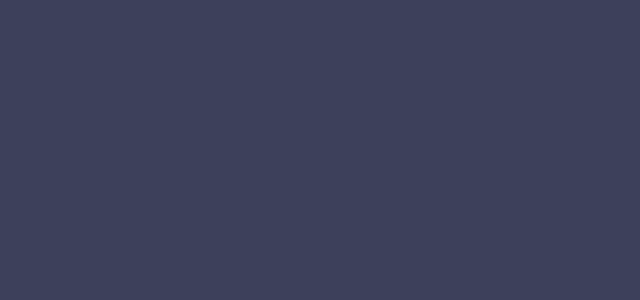
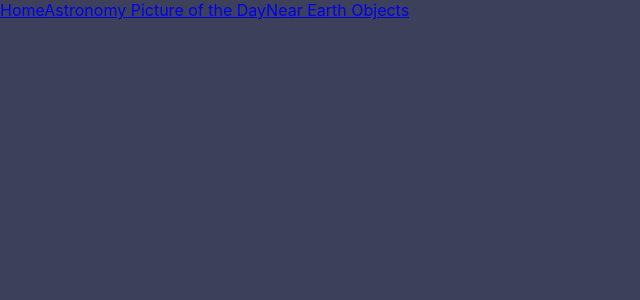
Before and after one commit to elijahlc/cosmic-explorer, a React (Create React App) app: page / in a window 1280 px wide. Shown: the top 300 px of the page, without its empty margins (0-640 px from the left). Built offline with nearby package versions, Linux system fonts and the light colour scheme.

Commit message:
navbar mvp

```diff
--- a/src/App.js
+++ b/src/App.js
@@ -1,7 +1,15 @@
+import { Routes, Route } from 'react-router-dom';
+
+import Nav from './Components/Nav';
+
 import './App.css';
 
 function App() {
-	return <div className="App"></div>;
+	return (
+		<div className="App">
+			<Nav />
+		</div>
+	);
 }
 
 export default App;
--- /dev/null
+++ b/src/Components/Nav.js
@@ -0,0 +1,14 @@
+import React from 'react';
+import { Link } from 'react-router-dom';
+
+const Nav = () => {
+	return (
+		<nav>
+			<Link>Home</Link>
+			<Link>Astronomy Picture of the Day</Link>
+			<Link>Near Earth Objects</Link>
+		</nav>
+	);
+};
+
+export default Nav;
--- a/src/index.js
+++ b/src/index.js
@@ -9,9 +9,7 @@ import './index.css';
 const root = ReactDOM.createRoot(document.getElementById('root'));
 
 root.render(
-	<React.StrictMode>
-		<BrowserRouter>
-			<App />
-		</BrowserRouter>
-	</React.StrictMode>
+	<BrowserRouter>
+		<App />
+	</BrowserRouter>
 );
```
Also changed, not shown: src/Components/Home.js (added).
